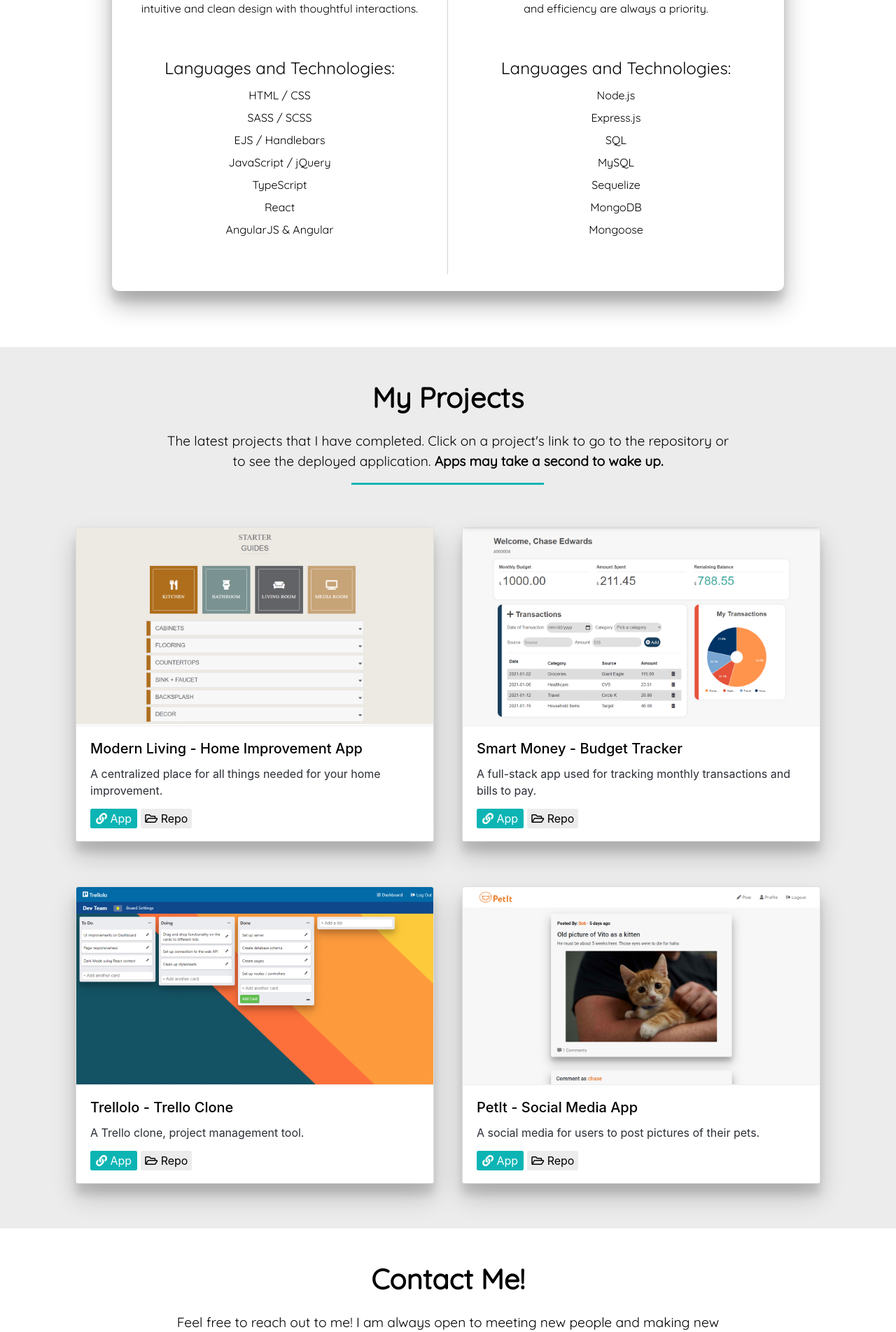
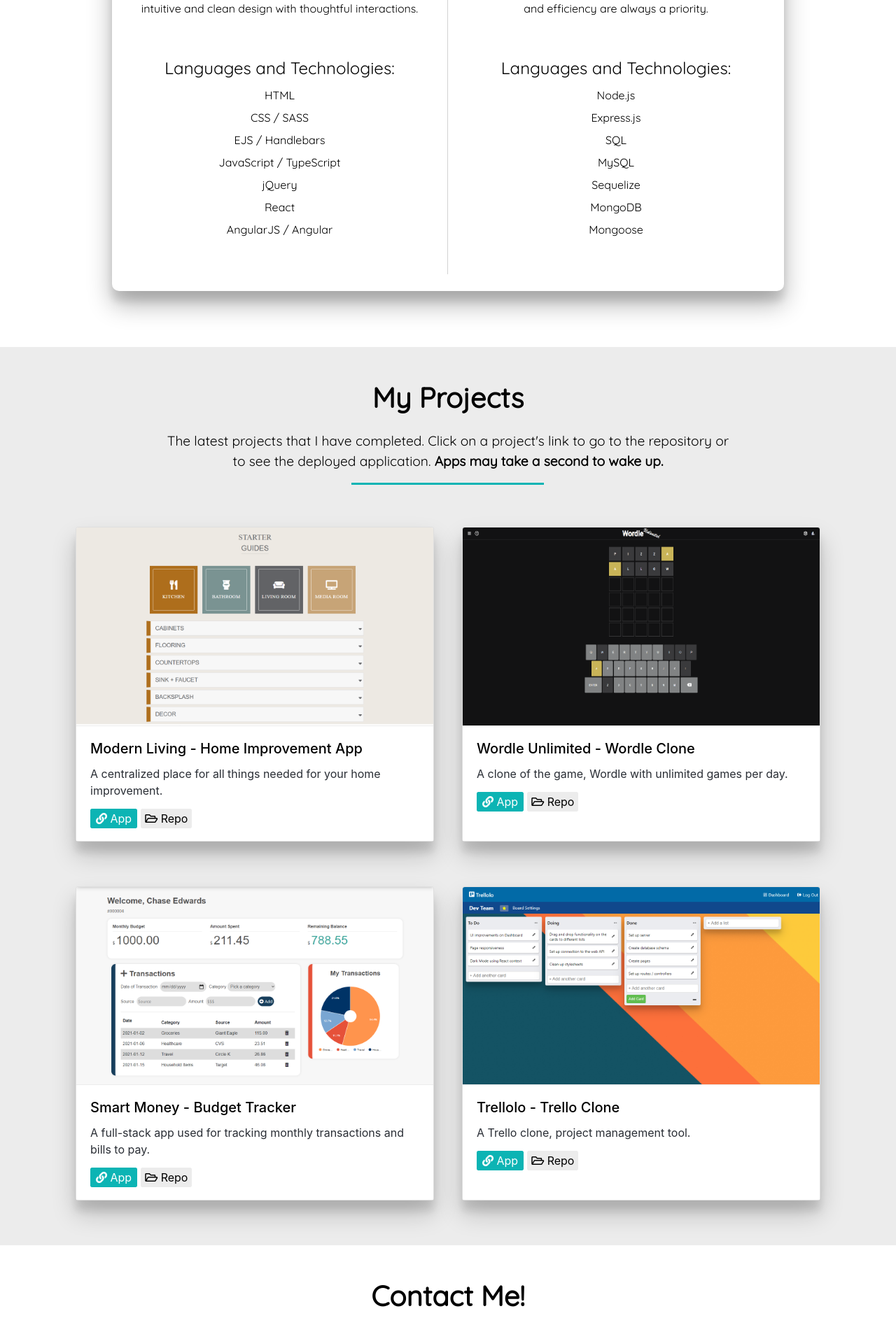
Before and after one commit to cwedwards9/react-portfolio, a React (Create React App) app: page / in a window 1280 px wide. Shown: the part 1740-3644 px from the top of the page at 70% size. Built offline with nearby package versions, Linux system fonts and the light colour scheme.

Commit message:
Small adjustments to portfolio page

```diff
--- a/src/components/Footer.js
+++ b/src/components/Footer.js
@@ -3,10 +3,12 @@ import pdf from "../assets/chase-edwards-resume.pdf";
 import "./Footer.css";
 
 export default function Footer() {
+    const year = new Date().getFullYear();
+
     return (
         <footer>
             <div>
-                <p>&copy; 2022 Chase Edwards</p>
+                <p>&copy; { year } Chase Edwards</p>
             </div>
             <div>
                 <p>Feel free to check out my other links...</p>
--- a/src/mainSections/About.js
+++ b/src/mainSections/About.js
@@ -11,8 +11,8 @@ export default function About() {
                 Information Systems when I was exposed to programming and database management. This was not the core concentration
                 of my major, but it opened my eyes to the world of technology. Since then, I have earned my degree as well as a
                 certificate in Full Stack Web Development from Case Western Reserve University. I have completed several individual
-                and group projects along the way, interned as a Front End Web Developer, and now I am working as a Junior Front-End
-                Developer and really loving the work.
+                and group projects along the way, interned as a Front-End Developer, and now I am working as a Front-End
+                Developer and really loving the work!
                 </p>
             </div>
         </div>
--- a/src/mainSections/Contact.css
+++ b/src/mainSections/Contact.css
@@ -91,7 +91,6 @@ form input, textarea {
     width: 100%;
     border-radius: 5px;
     border: 1px solid #ececec;
-    outline: none;
 }
 
 form textarea {
--- a/src/mainSections/Tech.css
+++ b/src/mainSections/Tech.css
@@ -1,7 +1,7 @@
 .technologies {
     display: flex;
     justify-content: space-around;
-    width: 75vw;
+    width: 75%;
     margin: 0 auto 5rem;
     padding: 1.5rem 0;
     border-radius: 10px;
--- a/src/mainSections/Tech.js
+++ b/src/mainSections/Tech.js
@@ -10,13 +10,13 @@ export default function Tech() {
             <p>I value accessible sites for everyone, bringing an intuitive and clean design with thoughtful interactions.</p>
             <h3>Languages and Technologies:</h3>
             <ul>
-                <li>HTML / CSS</li>
-                <li>SASS / SCSS</li>
+                <li>HTML</li>
+                <li>CSS / SASS</li>
                 <li>EJS / Handlebars</li>
-                <li>JavaScript / jQuery</li>
-                <li>TypeScript</li>
+                <li>JavaScript / TypeScript</li>
+                <li>jQuery</li>
                 <li>React</li>
-                <li>AngularJS &amp; Angular</li>
+                <li>AngularJS / Angular</li>
             </ul>
         </section>
 
--- a/src/utils/ProjectData.js
+++ b/src/utils/ProjectData.js
@@ -1,7 +1,7 @@
 import ModernLivingImg from "../assets/modern-living-img.PNG";
 import smartMoneyImg from "../assets/smart-money-img.PNG";
-import petItImg from "../assets/petit-img.PNG";
 import trelloClone from "../assets/trello-clone.png";
+import wordleClone from "../assets/wordle-clone.png";
 
 
 export const projectData = [
@@ -16,6 +16,15 @@ export const projectData = [
     },
     {
         id: 2,
+        image: wordleClone,
+        alt: "A clone of the popular web-based game, Wordle.",
+        name: "Wordle Unlimited - Wordle Clone",
+        desc: "A clone of the game, Wordle with unlimited games per day.",
+        appLink: "https://cwedwards9.github.io/wordle-clone/",
+        repoLink: "https://github.com/cwedwards9/wordle-clone"
+    },
+    {
+        id: 3,
         image: smartMoneyImg,
         alt: "A dashboard that shows the user's budget, a list of their inputted transactions, and a graph to represent their spending by category.",
         name: "Smart Money - Budget Tracker",
@@ -24,7 +33,7 @@ export const projectData = [
         repoLink: "https://github.com/cwedwards9/budget-tracker"
     },
     {
-        id: 3,
+        id: 4,
         image: trelloClone,
         alt: "A project board with columns/lists that contain cards or to-do items for the project.",
         name: "Trellolo - Trello Clone",
@@ -32,13 +41,4 @@ export const projectData = [
         appLink: "https://trellolo-trello-clone.herokuapp.com/",
         repoLink: "https://github.com/cwedwards9/trello-clone"
     },
-    {
-        id: 4,
-        image: petItImg,
-        alt: "A post of a kitten resting in a persons arm.",
-        name: "PetIt - Social Media App",
-        desc: "A social media for users to post pictures of their pets.",
-        appLink: "https://pet-it.herokuapp.com/",
-        repoLink: "https://github.com/cwedwards9/social-media-pet-app"
-    }
 ];
```
Also changed, not shown: src/assets/wordle-clone.png (added), 1 other file (tests, documents, lock files or other folders).
